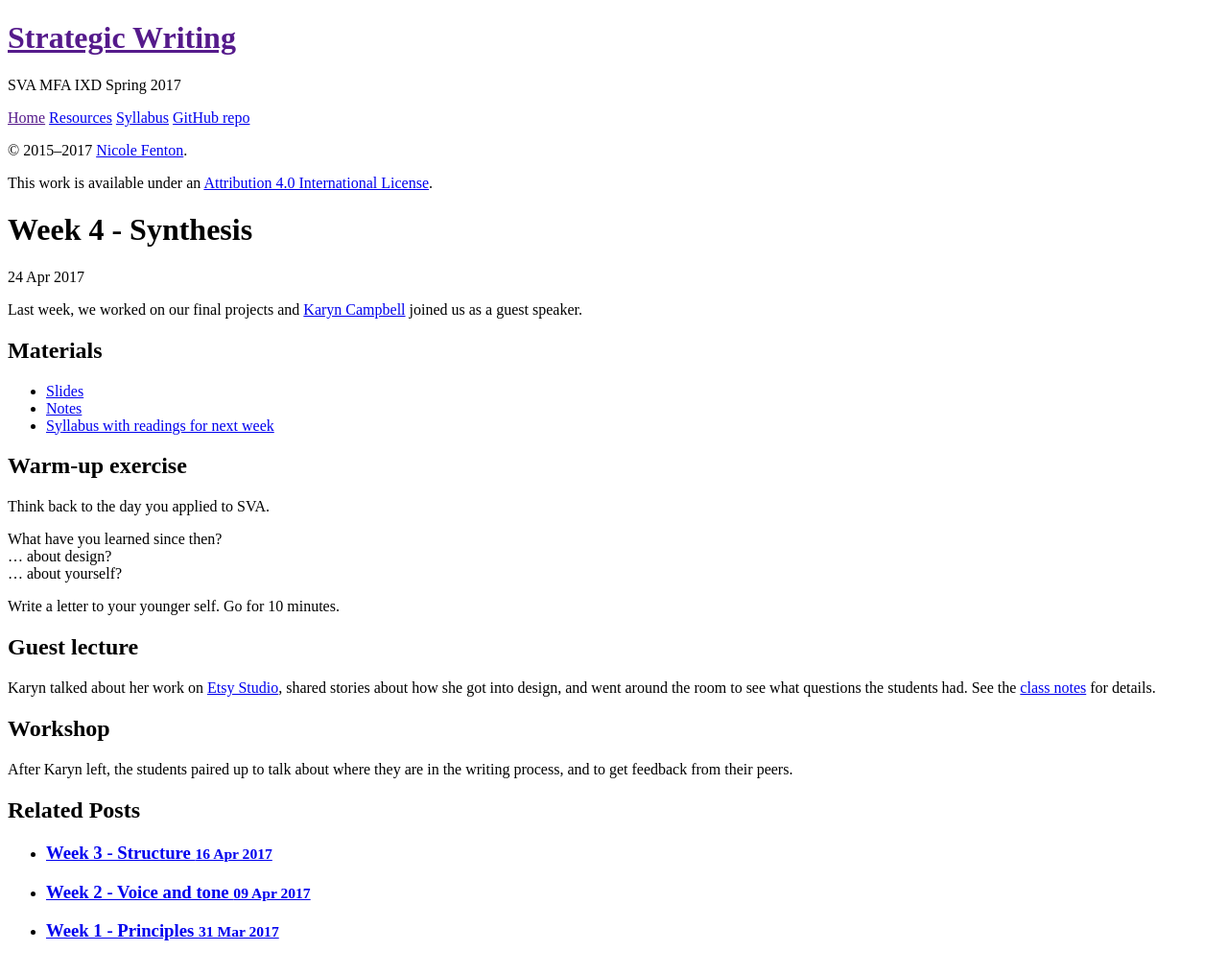
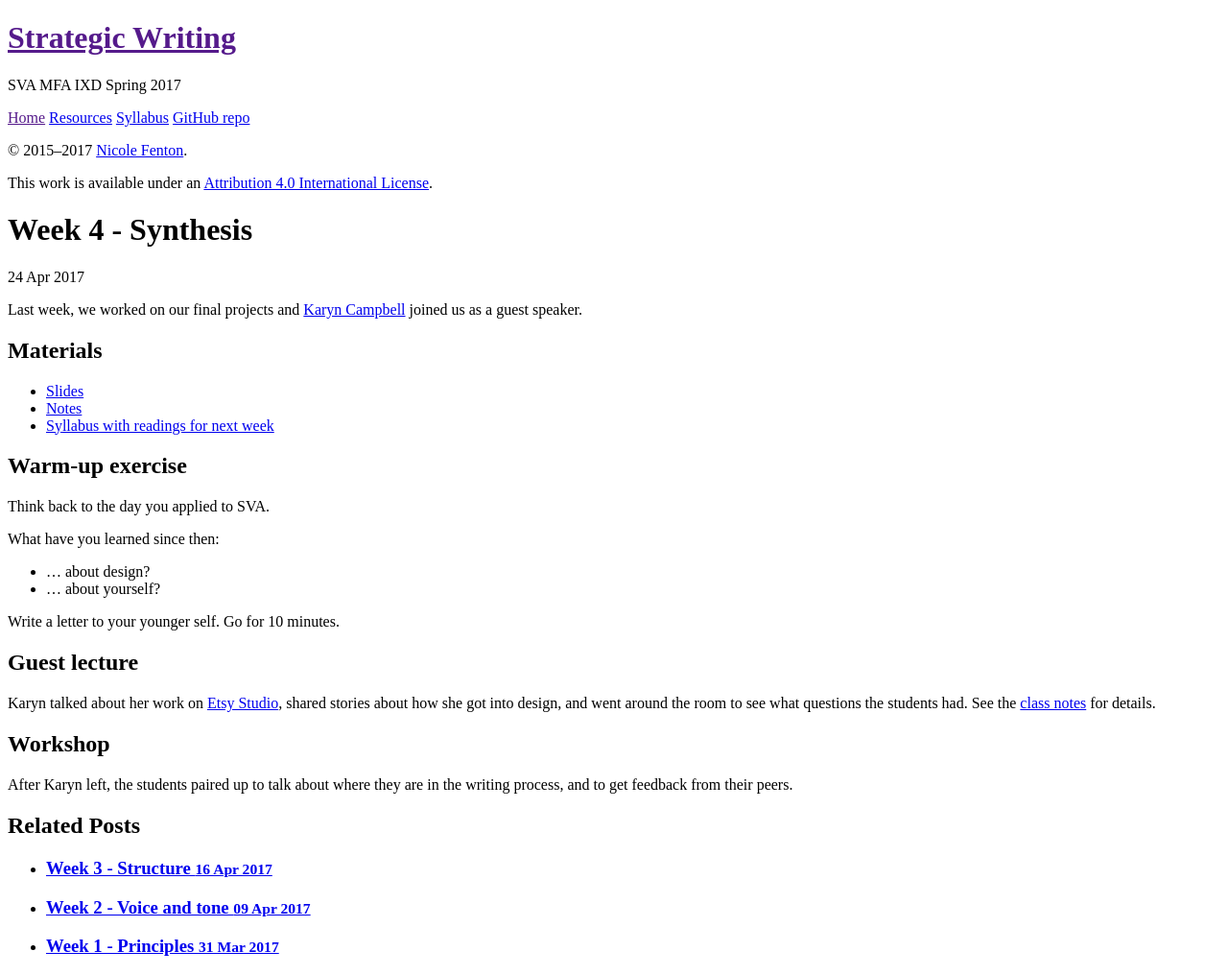
Before and after one commit to nicoleslaw/strategicwriting, a Jekyll site: the page built from _posts/2017-04-24-week-4.md, in a window 1280 px wide. Shown: the whole page at 96% size. Built offline with Jekyll 4.4.1, drawn with Linux system fonts in a browser that asks for light colours.

```diff
--- a/_posts/2017-04-24-week-4.md
+++ b/_posts/2017-04-24-week-4.md
@@ -15,9 +15,10 @@ Last week, we worked on our final projects and [Karyn Campbell](http://www.karyn
 
 Think back to the day you applied to SVA.
 
-What have you learned since then?
-... about design?
-... about yourself?
+What have you learned since then:
+
+* ... about design?
+* ... about yourself?
 
 Write a letter to your younger self. Go for 10 minutes.
 
```
